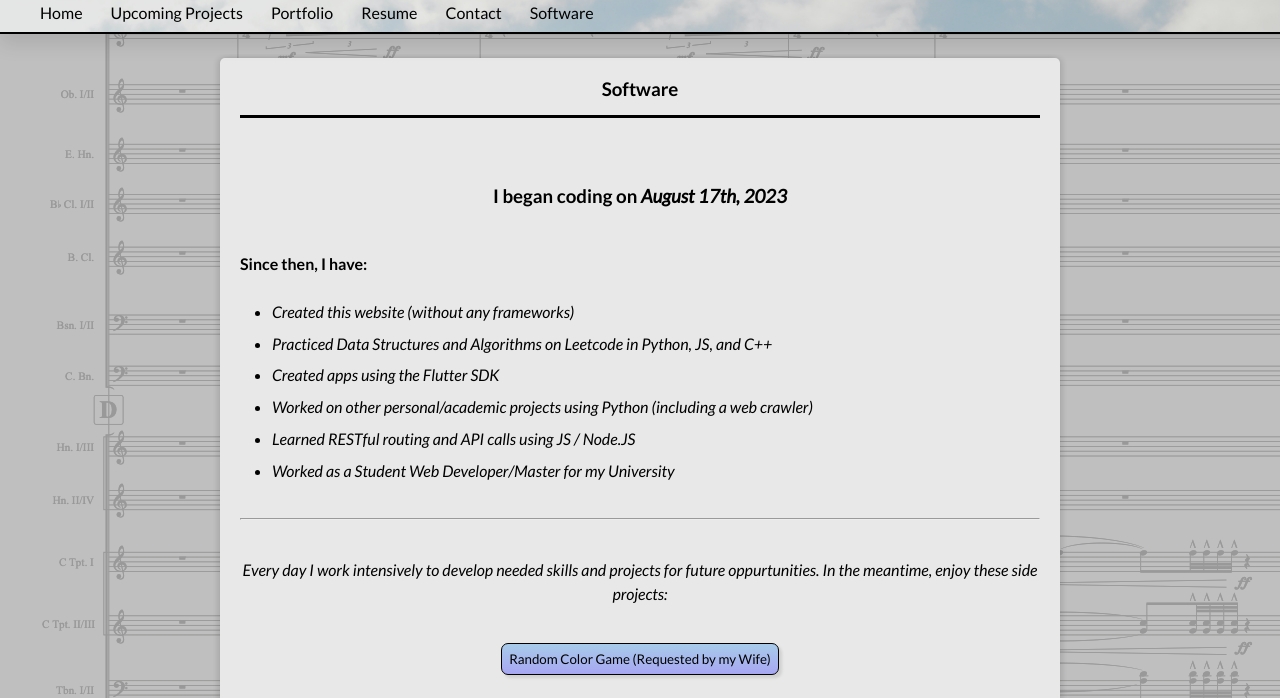
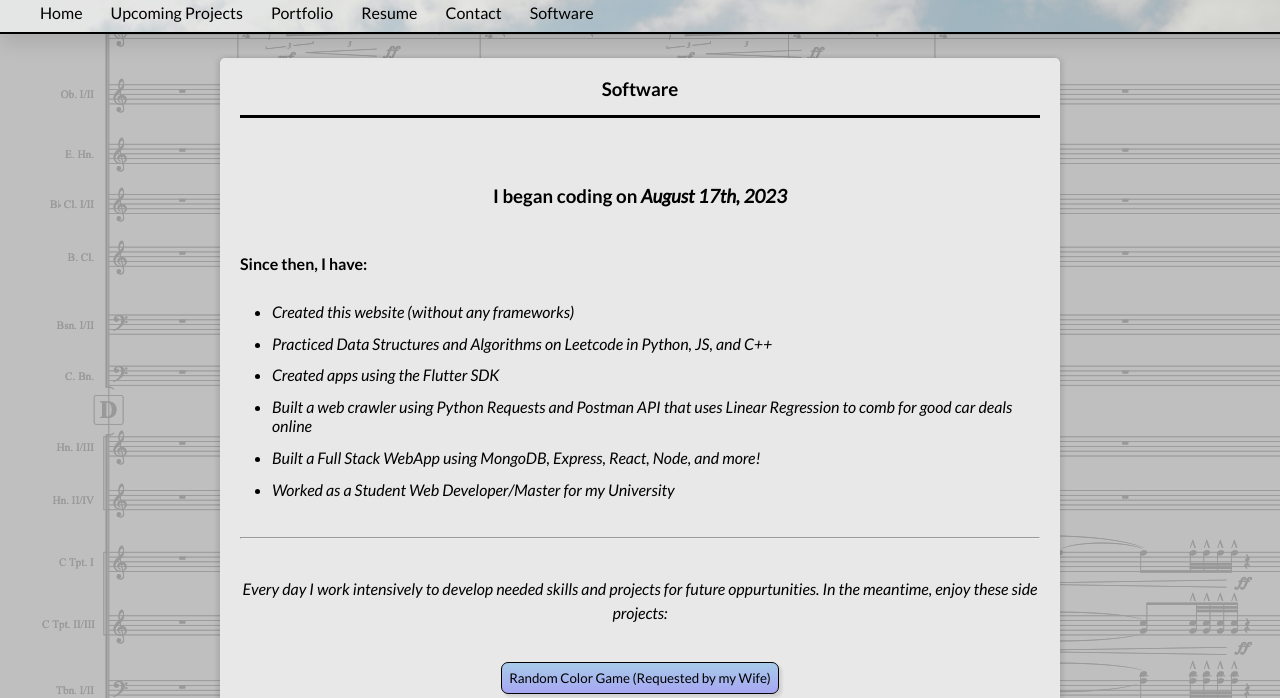
Before and after one commit to Simon-Cheek/Simon-Cheek, a plain HTML site: page software.html in a window 1280 px wide. Shown: the part 82-780 px from the top of the page. Drawn offline with Linux system fonts and the light colour scheme.

Commit message:
update software

```diff
--- a/software.html
+++ b/software.html
@@ -62,8 +62,9 @@
         <li>Created this website (without any frameworks)</li>
         <li>Practiced Data Structures and Algorithms on Leetcode in Python, JS, and C++</li>
         <li>Created apps using the Flutter SDK</li>
-        <li>Worked on other personal/academic projects using Python (including a web crawler)</li>
-        <li>Learned RESTful routing and API calls using JS / Node.JS</li>
+        <li>Built a web crawler using Python Requests and Postman API that uses Linear Regression to comb for good car
+          deals online</li>
+        <li>Built a Full Stack WebApp using MongoDB, Express, React, Node, and more!</li>
         <li>Worked as a Student Web Developer/Master for my University</li>
       </ul>
       <br> <br>
```
